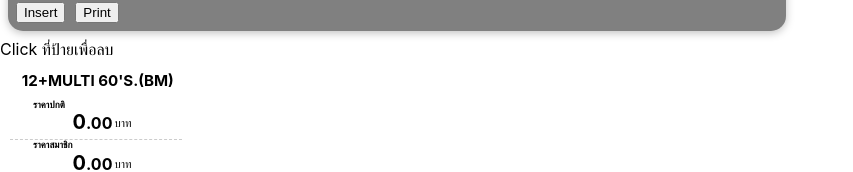
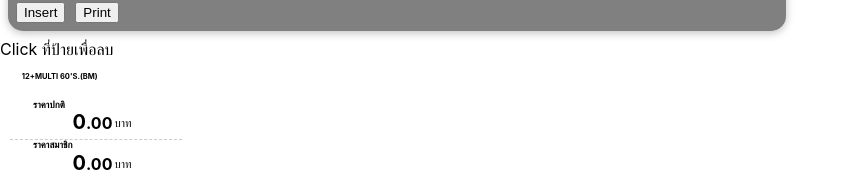
Before and after one commit to Pom-Veerawat/foru-barcode-print-batch, a React (Create React App) app: page / in a window 1280 px wide. Both pictures are taken after a click on the button "Insert". Shown: the part 292-464 px from the top of the page, without its empty margins (0-853 px from the left). Built offline with nearby package versions, Linux system fonts and the light colour scheme.

Commit message:
Update BarcodeData.js

```diff
--- a/src/components/BarcodeData.js
+++ b/src/components/BarcodeData.js
@@ -26,7 +26,7 @@ const BarcodeData = (props) => {
         className={classes.title}
         style={{
           fontSize:
-            props.title && props.title.length > 20 ? "0.2cm" : undefined,
+            props.title && props.title.length > 12 ? "0.2cm" : undefined,
         }}
       >
         {props.title}{" "}
```
